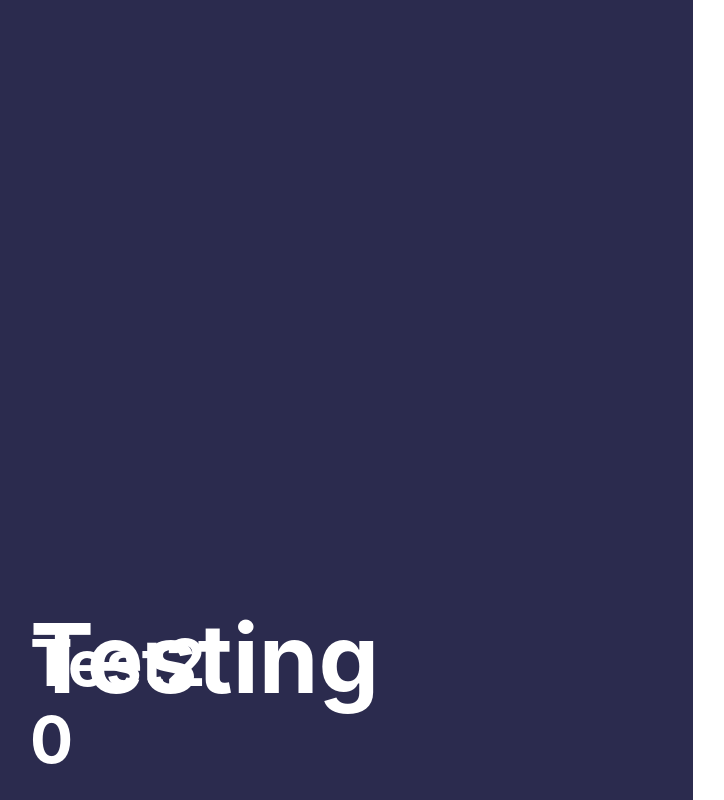
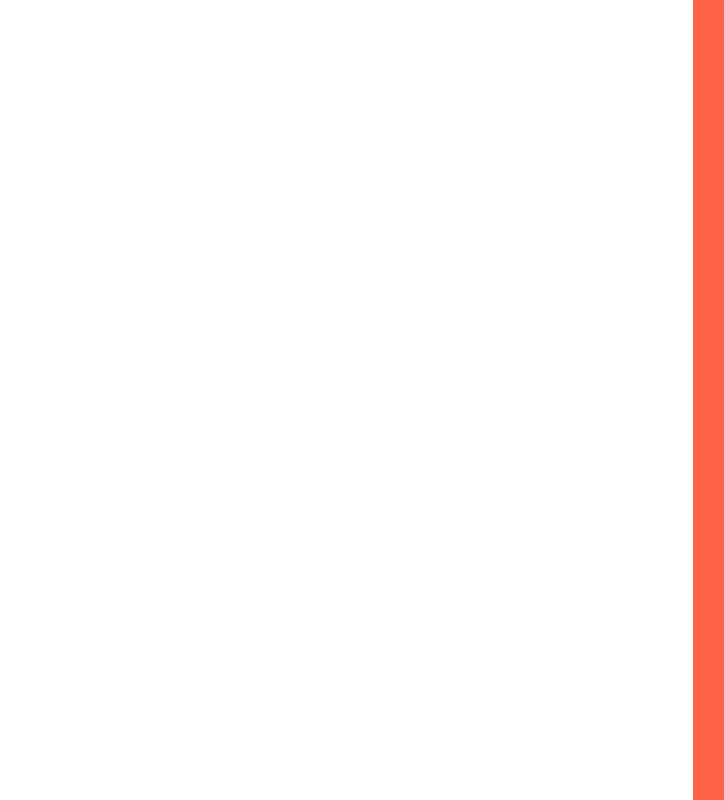
Before and after one commit to ChrisCodeCole/photography-portfolio, a React (Create React App) app: page /about in a window 1280 px wide. Shown: the top 800 px of the page, without its empty margins (75-799 px from the left). Built offline with nearby package versions, Linux system fonts and the light colour scheme; what react-pose would draw is missing.

Commit message:
Working on About Page Parallax

```diff
--- a/src/components/AboutPage.js
+++ b/src/components/AboutPage.js
@@ -1,5 +1,7 @@
 import React from "react";
 import { Parallax } from "react-scroll-parallax";
+import { Image } from "react-scroll-parallax";
+import parallax from "../assets/parallax.jpg";
 import "../styles/AboutPage.css";
 
 // function parallax() {
@@ -29,9 +31,10 @@ let dynamicNumber;
 const ParallaxImage = props => {
   console.log(props);
   return (
-    <div className="Left-Side">
+    <div>
       <Parallax y={[-20, 20]} tagOuter="figure">
-        <p className="left-text">Testing</p>
+        <img src="assets/parallax.jpg" />
+        <div className="Left-Side"></div>
       </Parallax>
     </div>
   );
@@ -40,8 +43,9 @@ const ParallaxImage = props => {
 const ParallaxImage2 = props => {
   console.log(props);
   return (
-    <div className="Right-Side">
-      <Parallax y={[-40, 20]} tagOuter="figure"></Parallax>
+    <div className="Right-Side" tagOuter="figure">
+      <Parallax y={[-40, 20]}></Parallax>
+      <img alt="" src={parallax} />
     </div>
   );
 };
@@ -66,22 +70,20 @@ export default class AboutPage extends React.Component {
     return (
       <div className="AboutPage-mainContainer">
         <div className="Middle-Container">
-          {/* const ParallaxImage = () => (
-          <Parallax className="Left-Side" y={[-5, 20]} tagOuter="figure">
-            <Image src="/parallax.jpg" />
-          </Parallax>
-          ); */}
+          <div className="Left-Side">
+            <p className="left-text">Testing</p>
+          </div>
 
           <div className="Right-Side">
-            <ParallaxImage nameOfClass={"righty"} />
-
+            {/* <ParallaxImage nameOfClass={"righty"} /> */}
+            {/*
             <p className="right-text" id="floater">
               Test2
-              {/* {dynamicNumber} */}
               <div>{this.state.scrollY} </div>
-            </p>
+            </p> */}
           </div>
         </div>
+        //{" "}
       </div>
     );
   }
--- a/src/styles/AboutPage.css
+++ b/src/styles/AboutPage.css
@@ -10,15 +10,18 @@
   width: 100vw;
   /* margin: 50px; */
   display: flex;
+  flex-wrap: nowrap;
 }
 
 .Left-Side {
+  position: relative;
   height: 300vh;
   width: 60vw; /* 50 */
-    background-color: rgb(43, 43, 78);
+  /* background-color: rgb(43, 43, 78); */
 }
 
 .Right-Side {
+  position: relative;
   height: 300vh;
   width: 40vw; /* 50 */
   background-color: tomato;
```
Lines whose indentation alone changed are shown as unchanged.
